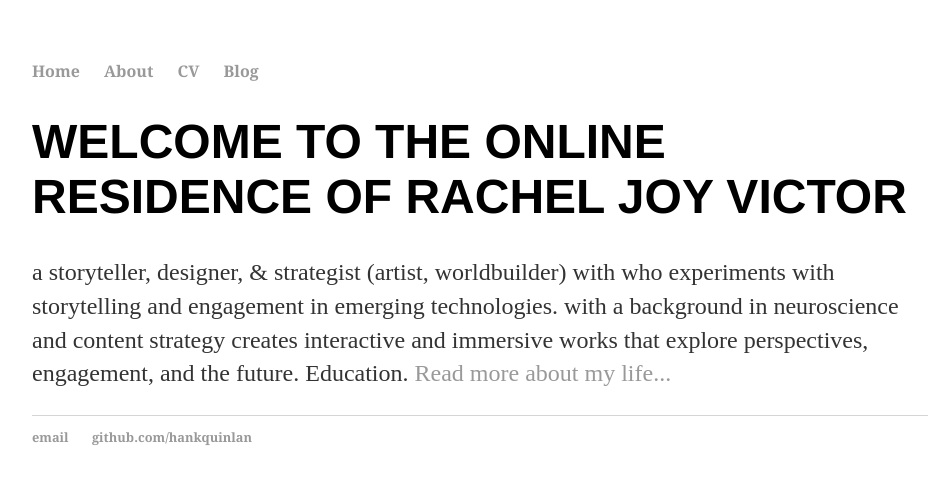
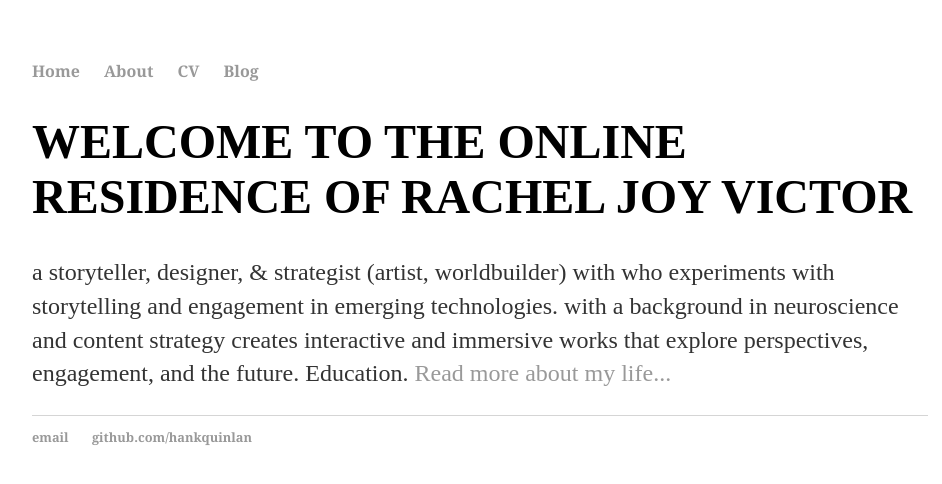
Before and after one commit to racheljoyvictor/racheljoyvictor.github.io, a Jekyll site: the page built from index.html, in a window 1280 px wide. Shown: the top 484 px of the page, without its empty margins (160-1102 px from the left). Built offline with Jekyll 4.4.1, drawn with Linux system fonts in a browser that asks for light colours.

Commit message:
Update main.css

```diff
--- a/css/main.css
+++ b/css/main.css
@@ -21,7 +21,8 @@
 }
 h1 {
     font-size: 3em;
-    font-family:'Helvetica', 'Arial', 'Sans-Serif';
+    font-family:' 'Georgia', serif;
+    color: #880;
 }
 p {
     font-size: 1.5em;
```
